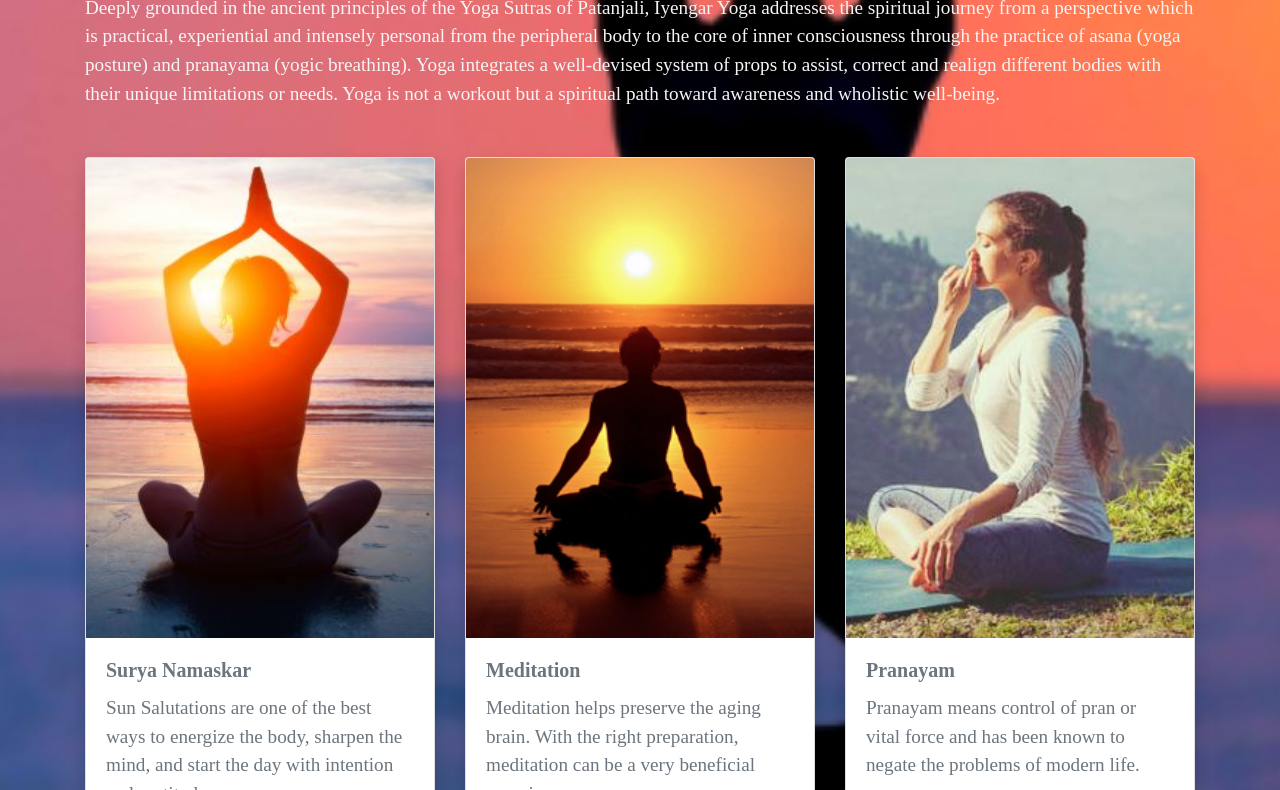
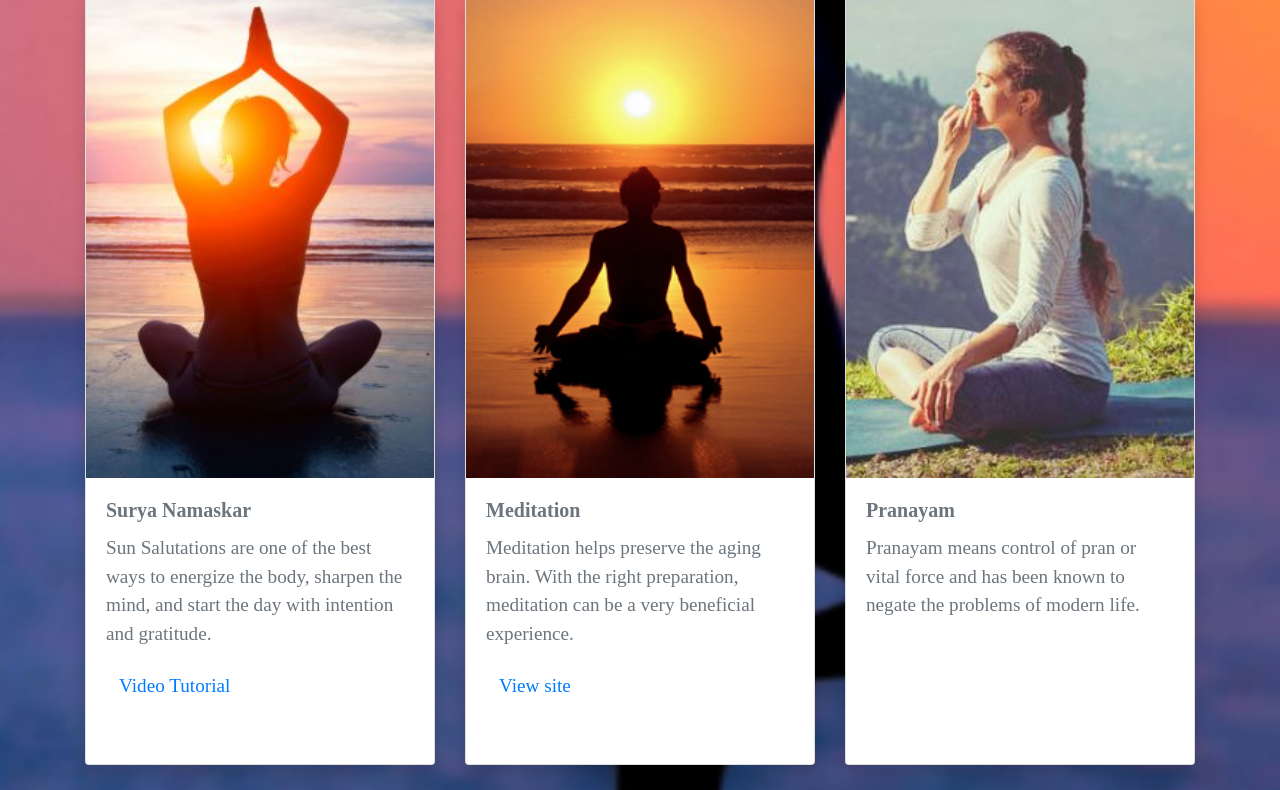
Before and after one commit to snehasanjeev/final-project-INFX512, a plain HTML site: page index.html in a window 1280 px wide. Shown: the part 749-1539 px from the top of the page. Drawn offline with nearby package versions, Linux system fonts and the light colour scheme.

Commit message:
Putting it all together challenge

```diff
--- a/css/styles.css
+++ b/css/styles.css
@@ -26,8 +26,8 @@ footer svg{padding-right: 1rem; padding-top: 2rem;}
     margin-right: auto;
     padding-left: 16px;
     padding-right: 16px;
+    color:whitesmoke;
     font-family: 'Times New Roman', Times, serif;
-    color:whitesmoke;
 }
 
 p {
@@ -45,12 +45,8 @@ body {
     background: linear-gradient(90deg,#720428,#9f0733)
 }
 
-main{
-    padding-top: 10rem;
-}
 .card-img-top {
     height: 30rem;;
-
 }
 
 @media (min-width: 768px){
@@ -60,7 +56,7 @@ main{
     body {
         background-image: url(../images/yoga.png);
         background-size: cover;
-        background-position: left center;
+        background-position: left;
         padding-top: 5rem;
     }
     #mapid {height: 300px; width: 500px; padding-bottom: 100px; margin-bottom: 40px;}
```
